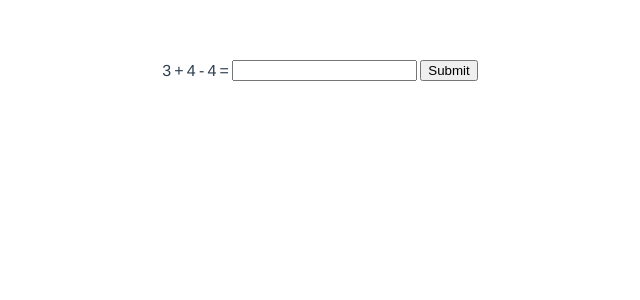
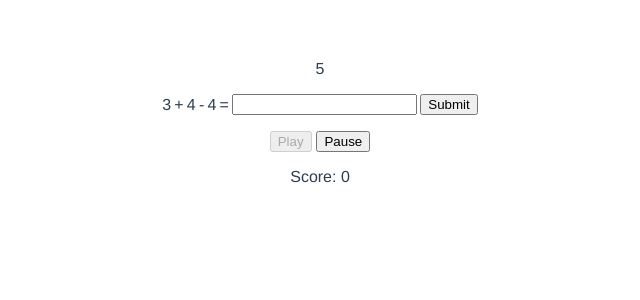
Before and after one commit to jeremyriverain/Arithmetic-Game, a Vue app: page / in a window 1280 px wide. Shown: the top 300 px of the page, without its empty margins (320-960 px from the left). Built offline with nearby package versions, Linux system fonts and the light colour scheme.

Commit message:
score tracking, count down

```diff
--- a/src/App.vue
+++ b/src/App.vue
@@ -1,22 +1,26 @@
 <template>
   <div>
-    <arithmetic-operation />
+    <count-down style="margin-top: 1rem" />
+    <arithmetic-operation style="margin-top: 1rem" />
+    <state-game-buttons style="margin-top: 1rem" />
+    <score-tracking style="margin-top: 1rem" />
   </div>
 </template>
 
 <script>
-import { defineComponent, onMounted } from "vue";
+import { defineComponent } from "vue";
 import ArithmeticOperation from "./components/ArithmeticOperation";
+import CountDown from "./components/CountDown";
+import ScoreTracking from "./components/ScoreTracking";
+import StateGameButtons from "./components/StateGameButtons";
 
 export default defineComponent({
   name: "App",
   components: {
     ArithmeticOperation,
-  },
-  setup() {
-    onMounted(() => {});
-
-    return {};
+    CountDown,
+    ScoreTracking,
+    StateGameButtons,
   },
 });
 </script>
--- a/src/components/ArithmeticOperation.vue
+++ b/src/components/ArithmeticOperation.vue
@@ -1,10 +1,10 @@
 <template>
-  <div class="container">
+  <div class="app-container">
     <div
       v-for="(item, i) in operationNodes"
       :key="i"
-      class="node"
-      :class="i % 2 === 0 ? 'number' : 'operator'"
+      class="app-node"
+      :class="i % 2 === 0 ? 'app-number' : 'app-operator'"
     >
       {{item}}
     </div>
@@ -13,10 +13,15 @@
       <input
         type="number"
         v-model.number="result"
+        @keyup.enter="onSubmit"
+        :disabled="!isPlaying"
       />
     </div>
     <div>
-      <button @click="onSubmit">Submit</button>
+      <button
+        @click="onSubmit"
+        :disabled="!isPlaying"
+      >Submit</button>
     </div>
   </div>
 </template>
@@ -24,40 +29,54 @@
 
 <script>
 import useOperation from "./../use/useOperation.ts";
-import { defineComponent, ref } from "vue";
+import useGameState from "./../use/useGameState.ts";
+import useCountDown from "./../use/useCountDown";
+import useScoreTracking from "./../use/useScoreTracking";
+import { defineComponent, ref, watch } from "vue";
 export default defineComponent({
+  name: "ArithmeticOperation",
   setup() {
     const result = ref(null);
     const { makeOperation, getResult } = useOperation();
 
     const operationNodes = ref(makeOperation());
 
+    const { currentRound, isPlaying, nextRound } = useGameState();
+
+    const { countDown } = useCountDown();
+    const { addScore } = useScoreTracking();
+
+    watch([currentRound], () => {
+      operationNodes.value = makeOperation();
+      result.value = null;
+    });
+
     const onSubmit = () => {
       const expected = getResult(operationNodes.value);
       if (result.value === expected) {
         console.log("success");
-        operationNodes.value = makeOperation();
-        result.value = null;
+        addScore(countDown.value);
       } else {
         console.warn(`error, ${expected} expected`);
       }
+      nextRound();
     };
 
     return {
       onSubmit,
       operationNodes,
       result,
+      isPlaying,
     };
   },
 });
 </script>
 
 <style lang="sass" scoped>
-.container
+.app-container
     display: flex
     justify-content: center
     align-items: center
-    // font-size: 3rem
     & * + *
         margin-left: 0.2rem
 </style>
--- /dev/null
+++ b/src/components/CountDown.vue
@@ -0,0 +1,23 @@
+<template>
+  <div class="app-container">{{countDown}}</div>
+</template>
+
+<script>
+import { defineComponent } from "vue";
+import useCountDown from "./../use/useCountDown";
+
+export default defineComponent({
+  name: "CountDown",
+  setup() {
+    const { countDown } = useCountDown();
+    return {
+      countDown,
+    };
+  },
+});
+</script>
+
+<style lang="sass" scoped>
+.app-container
+    text-align: center
+</style>
--- /dev/null
+++ b/src/components/ScoreTracking.vue
@@ -0,0 +1,22 @@
+<template>
+  <div class="app-container">Score: {{score}}</div>
+</template>
+
+<script>
+import useScoreTracking from "./../use/useScoreTracking";
+export default {
+  name: "ScoreTracking",
+  setup() {
+    const { score } = useScoreTracking();
+
+    console.log("score", score);
+
+    return { score };
+  },
+};
+</script>
+
+<style lang="sass" scoped>
+.app-container
+    text-align: center
+</style>
--- /dev/null
+++ b/src/components/StateGameButtons.vue
@@ -0,0 +1,38 @@
+<template>
+  <div class="app-container">
+    <button
+      @click="isPlaying = true"
+      :disabled="isPlaying"
+    >Play</button>
+    <button
+      @click="isPlaying = false"
+      :disabled="!isPlaying"
+    >Pause</button>
+  </div>
+</template>
+
+<script>
+import { defineComponent } from "vue";
+
+import useGameState from "./../use/useGameState";
+
+export default defineComponent({
+  name: "StateGameButtons",
+  setup() {
+    const { isPlaying } = useGameState();
+
+    return {
+      isPlaying,
+    };
+  },
+});
+</script>
+
+<style lang="sass" scoped>
+.app-container
+    display: flex
+    justify-content: center
+    align-items: center
+    & * + *
+        margin-left: 0.3rem
+</style>
--- /dev/null
+++ b/src/use/useCountDown.ts
@@ -0,0 +1,56 @@
+import { watch, ref, computed } from 'vue'
+import useGameState from './useGameState'
+import useGameSettings from './useGameSettings'
+
+const { maxResolutionTime } = useGameSettings();
+const { isPlaying, nextRound, currentRound } = useGameState();
+
+const countDown = ref(maxResolutionTime);
+const interval = ref(0);
+
+
+export default function useCountDown () {
+
+    const startInterval = () => {
+        if (interval.value) { // cleanup previous interval
+            clearInterval(interval.value)
+        }
+        if (isPlaying.value) {
+            interval.value = setInterval(() => {
+                if (countDown.value <= 0) {
+                    nextRound()
+                    resetCountDown()
+                    return
+                }
+                countDown.value--;
+            }, 1000);
+        } else {
+            clearInterval(interval.value);
+        }
+    }
+
+    watch(
+        [isPlaying],
+        () => {
+            startInterval()
+        },
+        {
+            immediate: true,
+        }
+    );
+
+
+    watch(currentRound, () => {
+        resetCountDown()
+        startInterval()
+    })
+
+    const resetCountDown = () => {
+        countDown.value = maxResolutionTime
+    }
+
+    return {
+        resetCountDown,
+        countDown: computed(() => countDown.value),
+    };
+}
--- a/src/use/useGameSettings.ts
+++ b/src/use/useGameSettings.ts
@@ -1,13 +1,16 @@
 import { reactive, toRefs, readonly, computed } from 'vue'
-export default function useGameSettings () {
+
 const settings = reactive({
     minMaxNumbers: [0, 15],
     numNumbers: 3,
     operations: {
         "+": (x: number, y: number) => x + y,
         "-": (x: number, y: number) => x - y
-        }
+    },
+    maxResolutionTime: 10
 })
+
+export default function useGameSettings () {
 
     const operators = computed(() => Object.keys(settings.operations))
 
--- /dev/null
+++ b/src/use/useGameState.ts
@@ -0,0 +1,21 @@
+import { ref, computed } from 'vue';
+
+const isPlaying = ref(true)
+
+const currentRound = ref(1)
+
+export default function useGameState () {
+
+    const nextRound = () => {
+        currentRound.value++
+    }
+
+    return {
+        isPlaying,
+        nextRound,
+        currentRound: computed(() => currentRound.value)
+
+    }
+
+
+}
--- /dev/null
+++ b/src/use/useScoreTracking.ts
@@ -0,0 +1,17 @@
+import { ref, computed } from 'vue'
+const score = ref(0)
+export default function useScoreTracking () {
+
+    const addScore = (points: number) => {
+        score.value += points
+    }
+
+    const resetScore = () => {
+        score.value = 0
+    }
+
+    return {
+        addScore,
+        score: computed(() => score.value),
+    }
+}
```
Also changed, not shown: 1 other file (tests, documents, lock files or other folders). Lines whose indentation alone changed are shown as unchanged.
